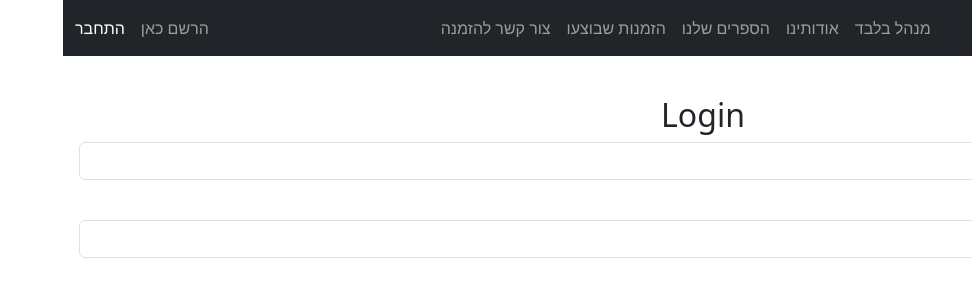
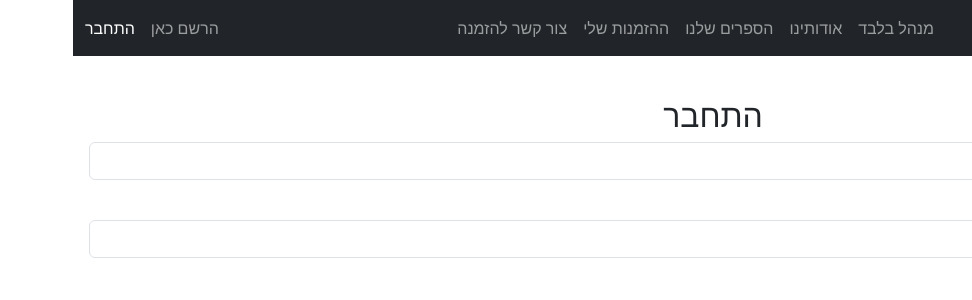
Before and after one commit to yossi2021/baalaha-va-baagada-ts, a React (Create React App) app: page /login in a window 1280 px wide. Shown: the top 300 px of the page, without its empty margins (308-1280 px from the left). Built offline with nearby package versions, Linux system fonts and the light colour scheme.

Commit message:
fix orders page

```diff
--- a/src/auth/Login.tsx
+++ b/src/auth/Login.tsx
@@ -41,14 +41,14 @@ function Login({handler} : Props) {
         <>
         <div className="p-3 form-max-w m-auto" >
             <Title
-                content="Login"
+                content="התחבר"
             />
 
             <div className="mb-3">
                 <input
                 type="email"
                 className="form-control"
-                placeholder="Email"
+                placeholder="כתובת מייל"
                 value={email}
                 onChange={(e) => setEmail(e.target.value)}
                 />
@@ -58,7 +58,7 @@ function Login({handler} : Props) {
                 <input
                 type="password"
                 className="form-control"
-                placeholder="Password"
+                placeholder="סיסמא"
                 value={password}
                 onChange={(e) => setPassword(e.target.value)}
                 />
@@ -69,7 +69,7 @@ function Login({handler} : Props) {
             onClick={submit}
             className="btn btn-primary btn-lg">
 
-                Login
+                התחבר
             </button>
         </div>
         </>
--- a/src/auth/Logout.tsx
+++ b/src/auth/Logout.tsx
@@ -3,7 +3,7 @@ import { AppContext } from "../App";
 
 function  Logout() {
         const context = useContext(AppContext);
-        if (!context) return <div>Eroor</div>
+        if (!context) return <div>שגיאה</div>
 
     return (
             <button
--- a/src/auth/Signup.tsx
+++ b/src/auth/Signup.tsx
@@ -66,13 +66,13 @@ function Signup() {
         <>
         <div className="p-3 form-max-w m-auto" >
             <Title
-                content="sign Up"
+                content="הרשמה"
             />
             <div className="mb-3">
                 <input
                 type="text"
                 className="form-control"
-                placeholder="Name"
+                placeholder="שם מלא"
                 value={name}
                 onChange={(e) => setName(e.target.value)}
                 />
@@ -82,7 +82,7 @@ function Signup() {
                 <input
                 type="email"
                 className="form-control"
-                placeholder="Email"
+                placeholder="כתובת מייל"
                 value={email}
                 onChange={(e) => setEmail(e.target.value)}
                 />
@@ -91,7 +91,7 @@ function Signup() {
                 <input
                 type="password"
                 className="form-control"
-                placeholder="Password"
+                placeholder="סיסמא"
                 value={password}
                 onChange={(e) => setPassword(e.target.value)}
                 />
@@ -101,7 +101,7 @@ function Signup() {
             onClick={submit}
             className="btn btn-primary btn-lg">
 
-                Sign Up
+                שלח
             </button>
         </div>
         </>
--- a/src/components/ButtonsBar.tsx
+++ b/src/components/ButtonsBar.tsx
@@ -18,8 +18,8 @@ function ButtonsBar({
     const categories = Object.values(Categories);
 
     return (
-        <div className="d-flex px-5">
-                <div className="px-5">
+        <div className="d-flex px-5 ">
+                <div className="px-5 ">
                 <button className="btn btn-light mx-1"
                 onClick={() => updateDisplay('grid')}>
 
@@ -31,7 +31,7 @@ function ButtonsBar({
                 </button>
                 </div>
 
-                <div className="d-flex aligמ-items-center text-center ms-5">
+                <div className=" aligמ-items-center text-center ms-5">
                     <label className="me-5">קטגוריות הספרים</label>
 
                     <select
--- a/src/components/Header.tsx
+++ b/src/components/Header.tsx
@@ -52,7 +52,7 @@ function Header() {
                         aria-current="page"
                         to="/books"
                         >
-                            הזמנות שבוצעו
+                            ההזמנות שלי
                     </NavLink>
                 </li>
 
--- a/src/pages/Offers/OffersTable.tsx
+++ b/src/pages/Offers/OffersTable.tsx
@@ -57,7 +57,7 @@ function OffersTable() {
 
             </small>
         </h2>
-        <div className="d-flex px-4 w-50 my-5 bg-light">
+        <div className="d-flex px-4 my-5 bg-light">
                 <input
                     value={search}
                     onChange={(e)=> handleSearch(e.target.value)}
--- a/src/pages/books/books.tsx
+++ b/src/pages/books/books.tsx
@@ -3,6 +3,7 @@ import AddForm from "./AddForm";
 import { deleteRequest, getRequest } from "../../services/apiService";
 import Panel from "../../components/Panel";
 import TableRows from "./TableRows";
+import Title from "../../components/Title";
 ;
 
 export interface IBooks {
@@ -64,8 +65,13 @@ function Books() {
     return (
             <BookContext.Provider value={{books , delBook}}>
                 <div className="text-center">
-                    <h3 className="mt-5">
-                     כאן תוכל להיות במעקב אחר הזמנות שבוצעו עד כה</h3>
+                    <Title
+                    content=" הזמנות באיסוף עצמי"
+                    />
+                    <h6 className="mt-5">
+                     כאן תוכל לעקוב אחר ההזמנות שלך ולעדכן מאיזה עיר וכמה ספרים תרצה לאסוף</h6>
+                    <h6 className="mt-5">
+                     בנוסף תוכל לערוך ולמחוק הזמנה</h6>
                 </div>
 
                 {
@@ -80,9 +86,9 @@ function Books() {
                     <table className="table table-hover">
                                 <thead>
                                     <tr>
-                                        <th className="w-25">תאריך הזמנות קודמות</th>
-                                        <th className="w-25">נרכש בעיר</th>
-                                        <th className="w-50">המחיר ששולם</th>
+                                        <th className="w-25">תאריך הזמנות</th>
+                                        <th className="w-25">עיר לאיסוף</th>
+                                        <th className="w-50">כמות הספרים שארצה</th>
                                         <th></th>
                                     </tr>
                                 </thead>
```
Also changed, not shown: src/pages/Home/Home.css (line endings or trailing spaces).
